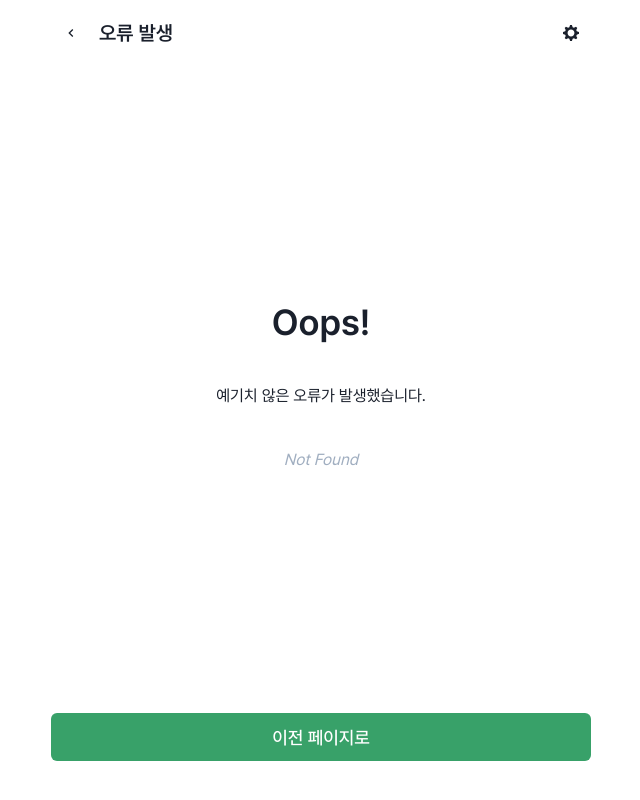
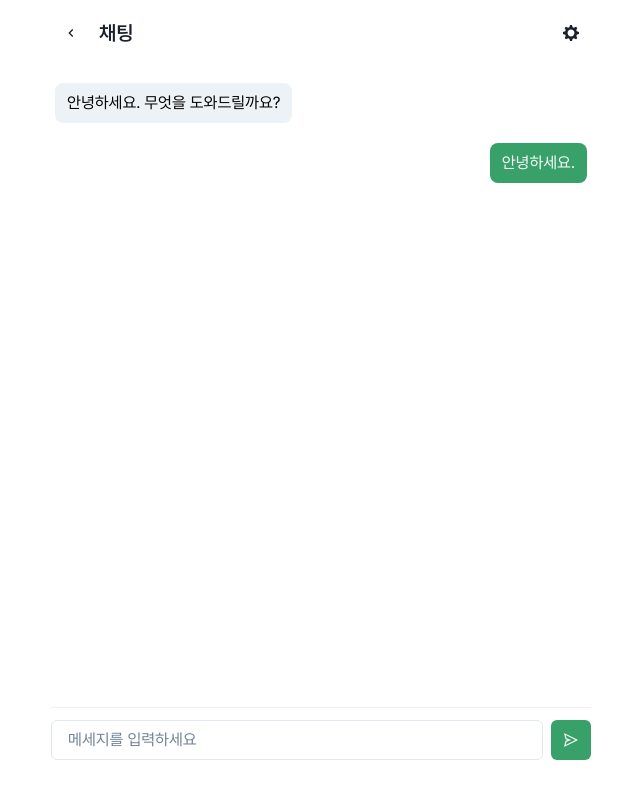
Before and after one commit to radiantbeing/nutt-client, a React (Create React App) app: page /chat in a window 1280 px wide. Before the commit this address had no page. Shown: the whole page, without its empty margins (319-959 px from the left). Built offline with nearby package versions, Linux system fonts and the light colour scheme.

Commit message:
feat: 채팅 View 목업 구현

```diff
--- a/src/index.tsx
+++ b/src/index.tsx
@@ -25,6 +25,7 @@ import { ActivityEstimationForm } from "./pages/ActivityEstimationForm";
 import RecommendedIntake from "./pages/RecommendedIntake";
 import Home from "./pages/Home";
 import DietAnalysisPage from "./pages/DietAnalysisPage";
+import Chat from "./pages/Chat";
 
 // function PrivateRoute({ element, ...rest }: { element: React.ReactElement }) {
 //   const { isAuthenticated } = useAuth();
@@ -51,6 +52,7 @@ const router = createBrowserRouter(
         <Route path="home" element={<Home />} />
         <Route path="login" element={<SignIn />} />
         <Route path="analysis" element={<DietAnalysisPage />} />
+        <Route path="chat" element={<Chat />} />
       </Route>
     </Route>
   )
--- /dev/null
+++ b/src/pages/Chat.tsx
@@ -0,0 +1,67 @@
+import {
+  Stack,
+  HStack,
+  Flex,
+  FormControl,
+  Input,
+  IconButton,
+} from "@chakra-ui/react";
+import { FC } from "react";
+import Header from "../components/Header";
+import NavigateButton from "../components/NavigateButton";
+import TemplateGrid from "../layouts/TemplateGrid";
+import { AiOutlineSend } from "react-icons/ai";
+
+type MessageProps = {
+  role: "sender" | "receiver";
+  text: string;
+};
+
+const Message: FC<MessageProps> = ({ role, text }) => {
+  const bgColor = role === "sender" ? "green.500" : "gray.100";
+  const color = role === "sender" ? "white" : "black";
+  return (
+    <Flex
+      maxWidth="90%"
+      paddingTop={2}
+      paddingBottom={2}
+      paddingStart={3}
+      paddingEnd={3}
+      color={color}
+      backgroundColor={bgColor}
+      borderRadius="lg"
+      wordBreak="break-all"
+      alignSelf={role === "sender" ? "end" : "start"}
+    >
+      {text}
+    </Flex>
+  );
+};
+
+const Chat: FC = () => {
+  const header = <Header>채팅</Header>;
+
+  const main = (
+    <Stack spacing={5}>
+      <Message role="receiver" text="안녕하세요. 무엇을 도와드릴까요?" />
+      <Message role="sender" text="안녕하세요." />
+    </Stack>
+  );
+
+  const footer = (
+    <FormControl paddingTop={3} borderTop="1px" borderColor="gray.100">
+      <HStack spacing={2}>
+        <Input placeholder="메세지를 입력하세요" />
+        <IconButton
+          colorScheme="green"
+          aria-label="Send Message"
+          icon={<AiOutlineSend />}
+        />
+      </HStack>
+    </FormControl>
+  );
+
+  return <TemplateGrid header={header} main={main} footer={footer} />;
+};
+
+export default Chat;
--- a/src/pages/Home.tsx
+++ b/src/pages/Home.tsx
@@ -190,7 +190,7 @@ export default function Home() {
           </Text>
         </VStack>
       </LinkBox>
-      <LinkBox as={RouterLink} to="/photo">
+      <LinkBox as={RouterLink} to="/analysis">
         <Circle size="48px" bg="#ffd4ce">
           <Circle size="32px" bg="#ff9386"></Circle>
         </Circle>
```
